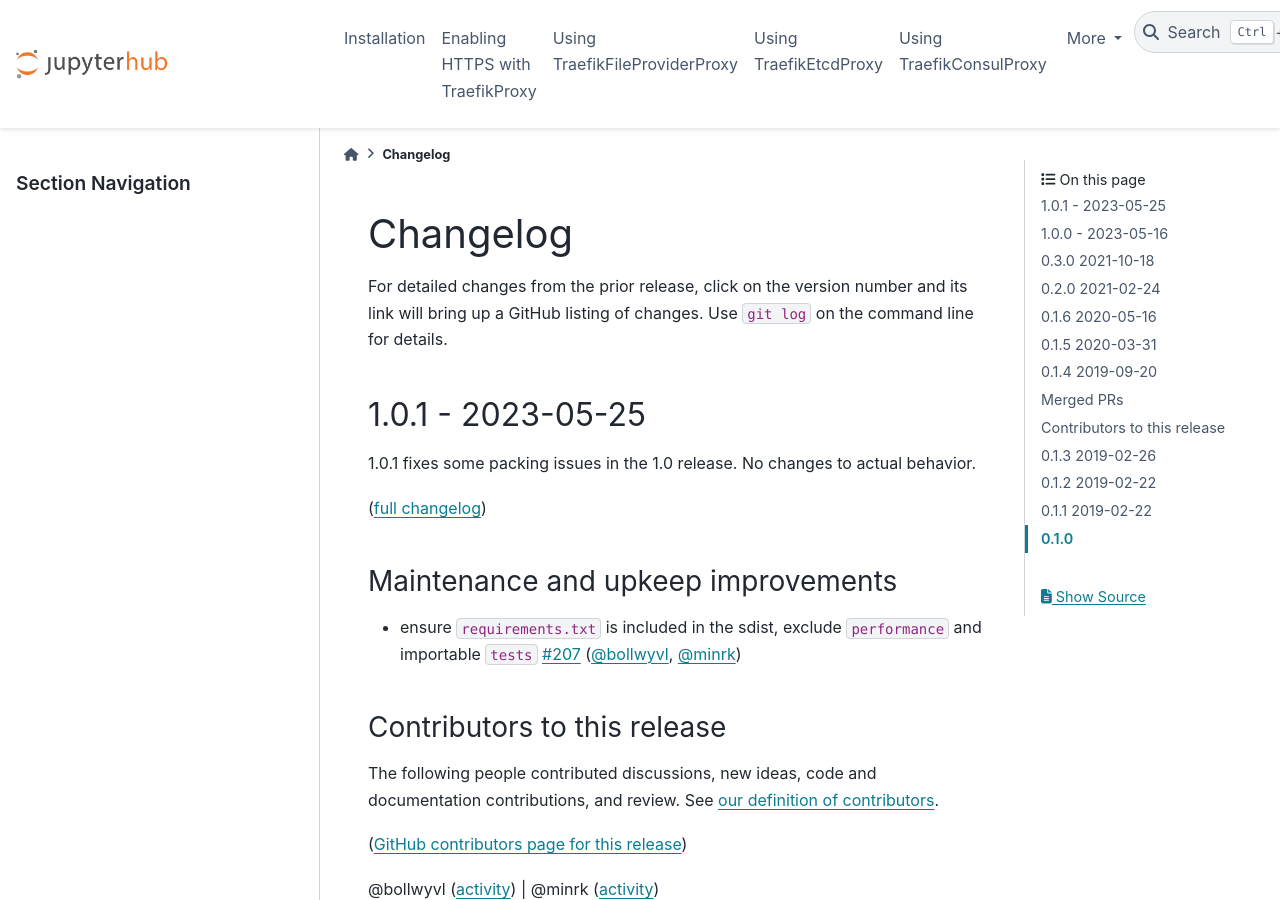
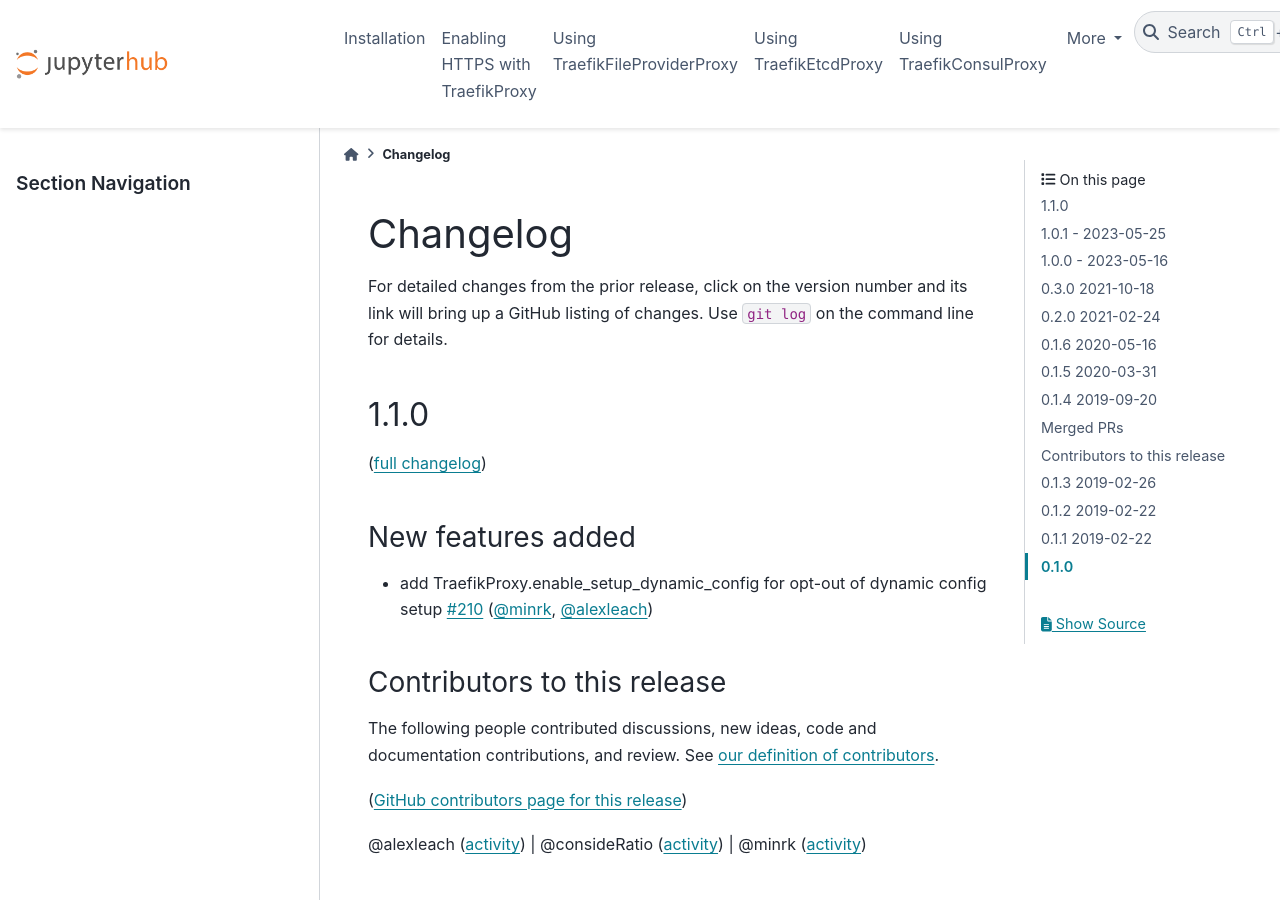
Before and after one commit to jupyterhub/traefik-proxy, a Sphinx documentation site: the page built from docs/source/changelog.md, in a window 1280 px wide and 900 px high. Built offline with Sphinx 7.4.7 and the PyData theme 0.15.4, drawn with Linux system fonts in a browser that asks for light colours.

Commit message:
Changelog for 1.1
adds opt-out of initial dynamic config

```diff
--- a/docs/source/changelog.md
+++ b/docs/source/changelog.md
@@ -3,6 +3,23 @@
 For detailed changes from the prior release, click on the version number
 and its link will bring up a GitHub listing of changes. Use `git log` on
 the command line for details.
+
+## 1.1.0
+
+([full changelog](https://github.com/jupyterhub/traefik-proxy/compare/1.0.1...1.1.0))
+
+### New features added
+
+- add TraefikProxy.enable_setup_dynamic_config for opt-out of dynamic config setup [#210](https://github.com/jupyterhub/traefik-proxy/pull/210) ([@minrk](https://github.com/minrk), [@alexleach](https://github.com/alexleach))
+
+### Contributors to this release
+
+The following people contributed discussions, new ideas, code and documentation contributions, and review.
+See [our definition of contributors](https://github-activity.readthedocs.io/en/latest/#how-does-this-tool-define-contributions-in-the-reports).
+
+([GitHub contributors page for this release](https://github.com/jupyterhub/traefik-proxy/graphs/contributors?from=2023-05-25&to=2023-06-02&type=c))
+
+@alexleach ([activity](https://github.com/search?q=repo%3Ajupyterhub%2Ftraefik-proxy+involves%3Aalexleach+updated%3A2023-05-25..2023-06-02&type=Issues)) | @consideRatio ([activity](https://github.com/search?q=repo%3Ajupyterhub%2Ftraefik-proxy+involves%3AconsideRatio+updated%3A2023-05-25..2023-06-02&type=Issues)) | @minrk ([activity](https://github.com/search?q=repo%3Ajupyterhub%2Ftraefik-proxy+involves%3Aminrk+updated%3A2023-05-25..2023-06-02&type=Issues))
 
 ## 1.0.1 - 2023-05-25
 
```
